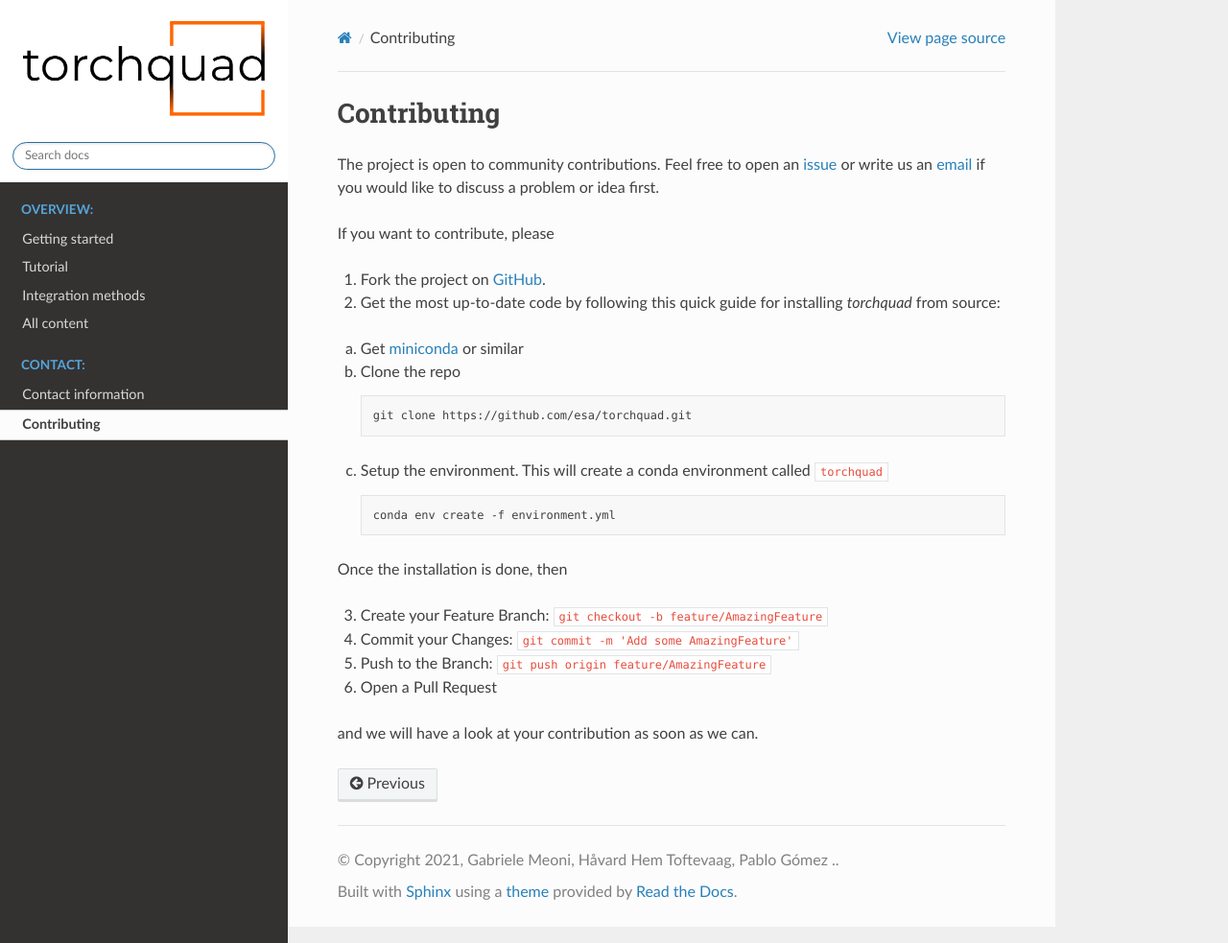
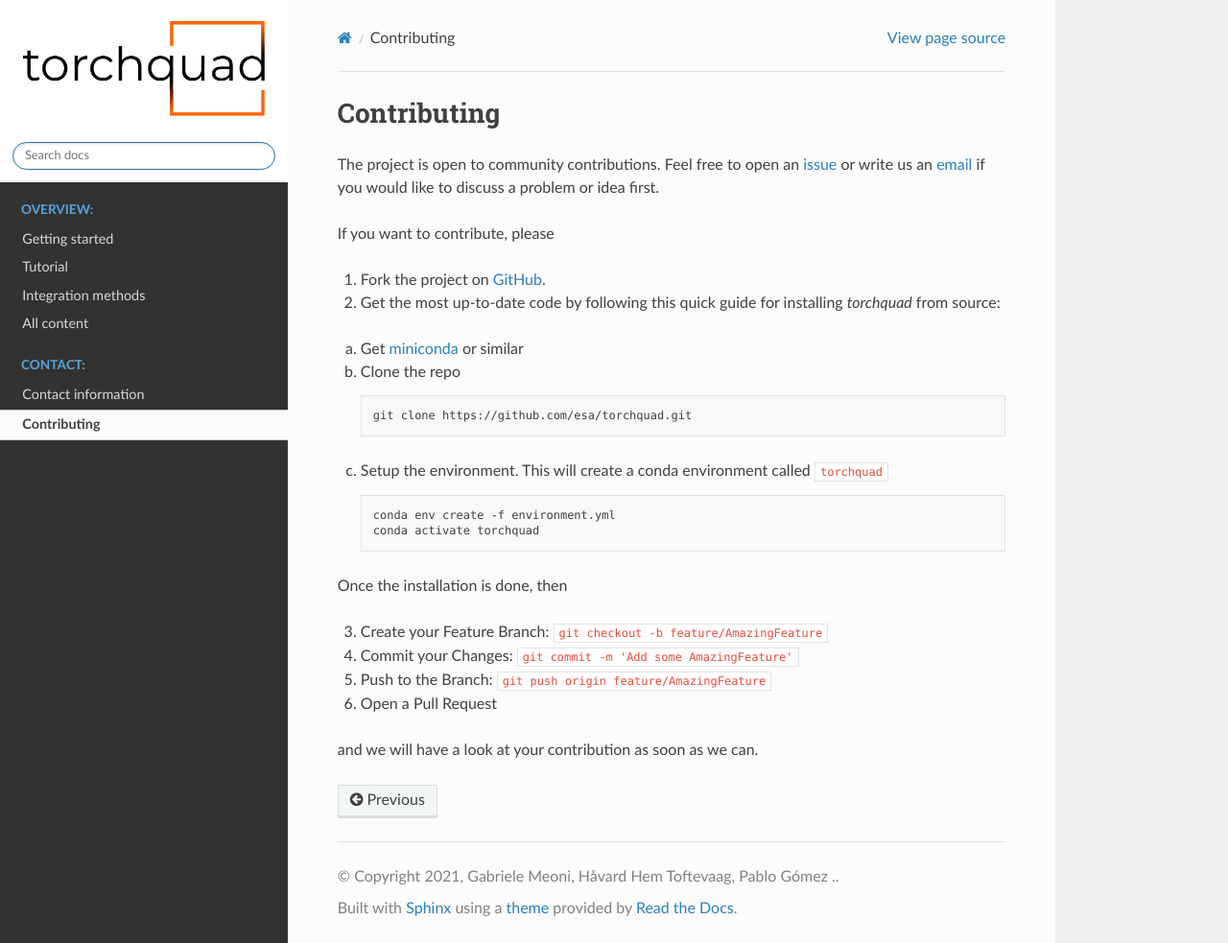
Before and after one commit to esa/torchquad, a Sphinx documentation site: the page built from docs/source/contributing.rst, in a window 1280 px wide and 983 px high. Shown: the whole window at 96% size. Built offline with Sphinx 7.4.7 and the Read the Docs theme 2.0.0, drawn with Linux system fonts in a browser that asks for light colours; formulas are drawn with MathJax 3.

Commit message:
Added conda activate torchquad where requested

```diff
--- a/docs/source/contributing.rst
+++ b/docs/source/contributing.rst
@@ -23,6 +23,7 @@ c. Setup the environment. This will create a conda environment called ``torchqua
    .. code-block:: bash
 
       conda env create -f environment.yml
+      conda activate torchquad
 
 Once the installation is done, then
 
```
Also changed, not shown: README.md (+1 -0 lines).
